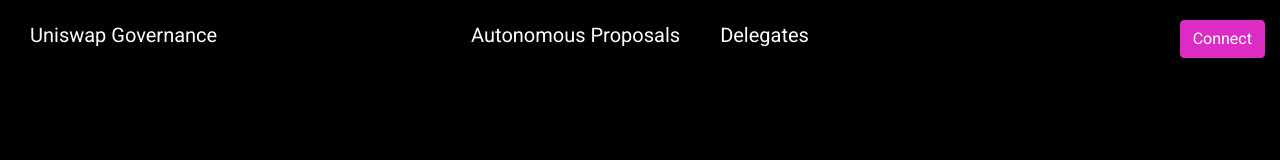
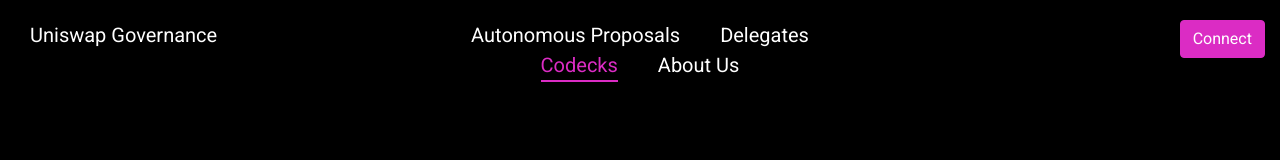
Before and after one commit to ncitron/unigov, a React (Create React App) app: page /co in a window 1280 px wide. Shown: the top 160 px of the page. Built offline with nearby package versions, Linux system fonts and the light colour scheme.

Commit message:
Added "AboutUs" and "Codecks" Routes
I created and implemented two react components: One for rendering codecks project management information and another, a placeholder aboutUs page/component.

```diff
--- a/src/App.css
+++ b/src/App.css
@@ -9,7 +9,20 @@
     width: 5vh;
     height: 5vh;
 }
-
+.aboutus-nav{
+  margin-right:20px;
+  margin-left: 20px;
+  color: white;
+}
+.aboutus{
+  text-align:center;
+  display:block;
+}
+.codecks-nav{
+  margin-right:20px;
+  margin-left: 20px;
+  color: white;
+}
 .Delegate {
     font-size: 22px;
     border-bottom: 1px solid #d4d4d4;
@@ -109,6 +122,13 @@
     font-size: 30px;
     border-bottom: 1px solid #d4d4d4;;
 }
+iframe {
+  height:50em;
+  width:100%;
+  text-align: center;
+  margin:auto;
+  display:block;
+}
 
 body {
     background-color: #f2f2f2;
--- a/src/App.js
+++ b/src/App.js
@@ -9,7 +9,8 @@
 import { abi as uniABI } from './abi/uni.json';
 import DelegateList from './components/DelegateList';
 import AutonomousProposalList from './components/AutonomousProposalList';
-
+import CodecksInfo from './components/CodecksInfo';
+import AboutUs from './components/AboutUs.js';
 class App extends React.Component {
     state = {
         delegates: [],
@@ -117,6 +118,16 @@
                             activeStyle = {{ color: '#db2cc4', borderBottom: '2px solid #db2cc4'}}>
                                     Delegates
                             </NavLink>
+                            <NavLink to='/co' className="codecks-nav"
+                            style={{ textDecoration: 'none'}}
+                            activeStyle = {{ color: '#db2cc4', borderBottom: '2px solid #db2cc4'}}>
+                                    Codecks
+                            </NavLink>
+                            <NavLink to='/aboutUs' className="aboutus-nav"
+                            style={{ textDecoration: 'none'}}
+                            activeStyle = {{ color: '#db2cc4', borderBottom: '2px solid #db2cc4'}}>
+                                    About Us
+                            </NavLink>
                         </div>
                         <div class="col-4">
                             <this.ConnectButton></this.ConnectButton>
@@ -133,6 +144,12 @@
                         <Route path='/ap'>
                             <AutonomousProposalList></AutonomousProposalList>
                         </Route>
+                        <Route path='/co'>
+                            <CodecksInfo></CodecksInfo>
+                        </Route>
+                        <Route path='/aboutUs'>
+                            <AboutUs></AboutUs>
+                        </Route>
                     </Switch>
                 </Router>
             </div>
--- /dev/null
+++ b/src/components/AboutUs.js
@@ -0,0 +1,31 @@
+import React from 'react';
+import { css } from "@emotion/core";
+class AboutUs extends React.Component {
+render() {
+    let loaderOrConnect;
+    const override = css`
+    display: block;
+    margin: 0 auto;
+    border-color: red;
+    `;
+    return (
+      <div class="aboutus">
+      <h2 id="-codecks-integration-waving-our-magic-decentralization-wand-for-penguins-everywhere-">🦄Codecks🦄 Integration — Waving our Magic Decentralization Wand for Penguins Everywhere:</h2>
+      <p><img src="https://cdn-images-1.medium.com/max/2000/0*wnD9UBi83NqomtpN.gif" alt=""></img></p>
+      <p>Gather up, Penguins! You have been called to action! Now is the time to join us and have your voice heard in Defi governance! We think we have something important to say, when we say, you have a say, in what we say…anyway…</p>
+      <p><img src="https://cdn-images-1.medium.com/max/2000/1*m8ILTaniXU-V64FXRzbB5w.gif" alt="Waddle on…"></img></p>
+      <p>We at Penguin Party were looking for ways to let the community give us feedback and contribute to our mission! So, in that aim, we have integrated codecks to help us start our mission to gamify participation!</p>
+      <p><a href="https://open.codecks.io/-penguinparty">https://open.codecks.io/-penguinparty</a></p>
+      <p>Now you can see exactly what we’re working on and why, who’s working on it, and as we develop our cards/decks/journeys. Now you can see what it all means! We are now totally transparent. The community can suggest ideas to the codecks by voting it in on our discord with the command: !idea [idea] in #general. : )</p>
+      <p>Come plan the future of decentralized governance with us, at Penguin Party!
+      <a href="https://discord.gg/mSFmsB">https://discord.gg/mSFmsB</a></p>
+      <p><img src="https://cdn-images-1.medium.com/max/2000/1*HUCFYJcUUkND6jedFIOtPA.gif" alt=""></img></p>
+      <p>Signed,
+      0x0be0ecc301a1c0175f07a66243cff628c24db852
+      PenguinParty.eth
+      </p>
+      </div>
+    )
+    }
+}
+export default AboutUs;
--- /dev/null
+++ b/src/components/CodecksInfo.js
@@ -0,0 +1,18 @@
+import React from 'react';
+import { css } from "@emotion/core";
+class CodecksInfo extends React.Component {
+render() {
+    let loaderOrConnect;
+
+    const override = css`
+    display: block;
+    margin: 0 auto;
+    border-color: red;
+    `;
+    return (
+      <iframe src="https://open.codecks.io/-penguinparty/" title="About Us"></iframe>
+
+    );
+    }
+}
+export default CodecksInfo;
--- a/src/index.css
+++ b/src/index.css
@@ -11,3 +11,10 @@
   font-family: source-code-pro, Menlo, Monaco, Consolas, 'Courier New',
     monospace;
 }
+iframe {
+  height:50em;
+  width:100%;
+  text-align: center;
+  margin:auto;
+  display:block;
+}
```
